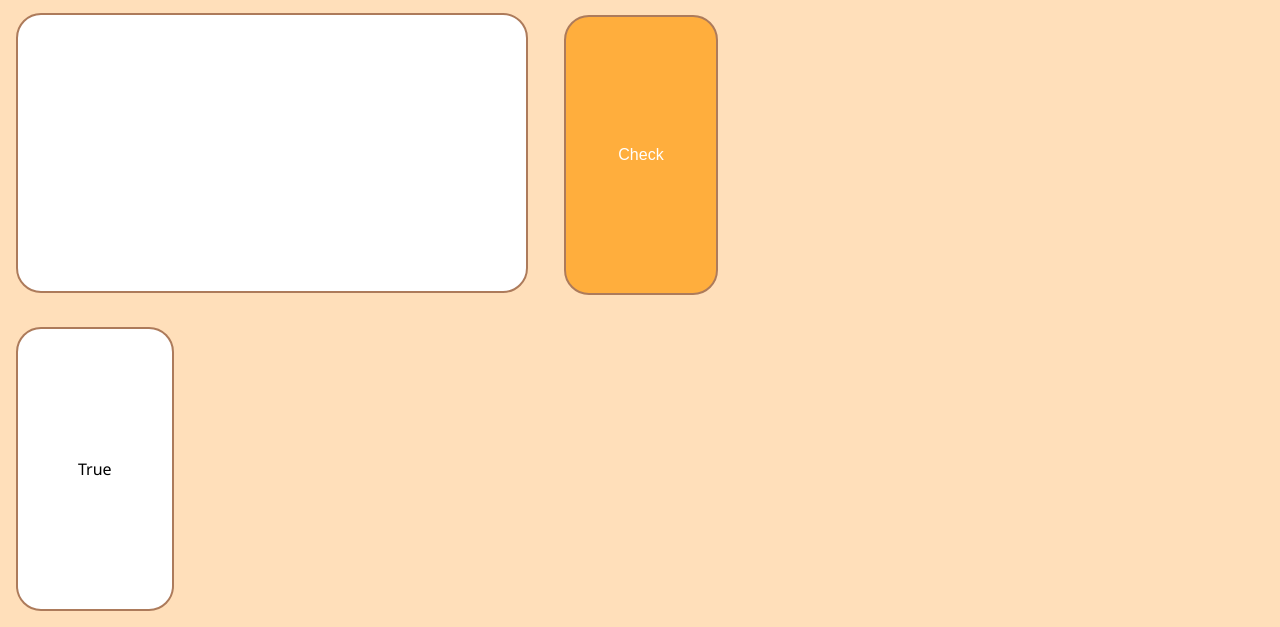
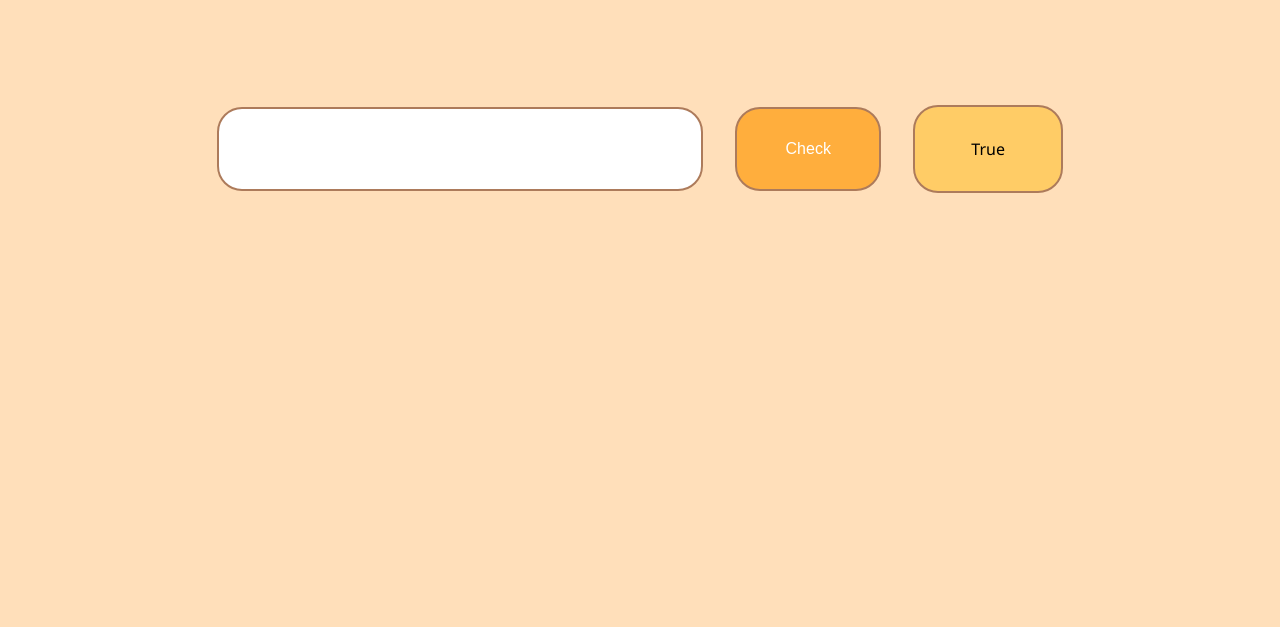
Before and after one commit to LDaviF/PalimdromeChecker, a plain HTML site: page index.html in a window 1280 px wide. Both pictures are taken after a click on the button "Check". Shown: the part 174-801 px from the top of the page. Drawn offline with Linux system fonts and the light colour scheme.

Commit message:
Palimdrome checkcker

```diff
--- a/index.html
+++ b/index.html
@@ -5,10 +5,10 @@
   <body>
     <script src="js.js"></script>
     <p id="title">Palimdrome Checker</p>
-    <div id="elements">
+    <div id="box">
       <input type='text' name="word" id="word" class="elements">
       <input type="button" value="Check" onclick="palindrome()" id="try" class="elements">
-      <p id="text" class="elements">Hello</p>
+      <div id="text" class="elements">Hello</div>
     </div>
   </body>
 </HTML>
--- a/js.js
+++ b/js.js
@@ -1,10 +1,3 @@
-
-/*
-function palindrome(){
-    document.getElementById('text').innerHTML = "True";
-}
-*/
-
 function palindrome() {
     let Finput = window.document.getElementById('word');
     var str = String(Finput.value)
@@ -15,7 +8,9 @@ function palindrome() {
     str2 = str2.join("")
     if(cleanedStr == str2){
         document.getElementById('text').innerHTML = "True";
+        document.getElementById('text').style.background = '#ffcc66';
     } else {
-        return document.getElementById('text').innerHTML = "False";
+        document.getElementById('text').innerHTML = "False";
+        document.getElementById('text').style.background = '#ff9966';
     }
 }
```
